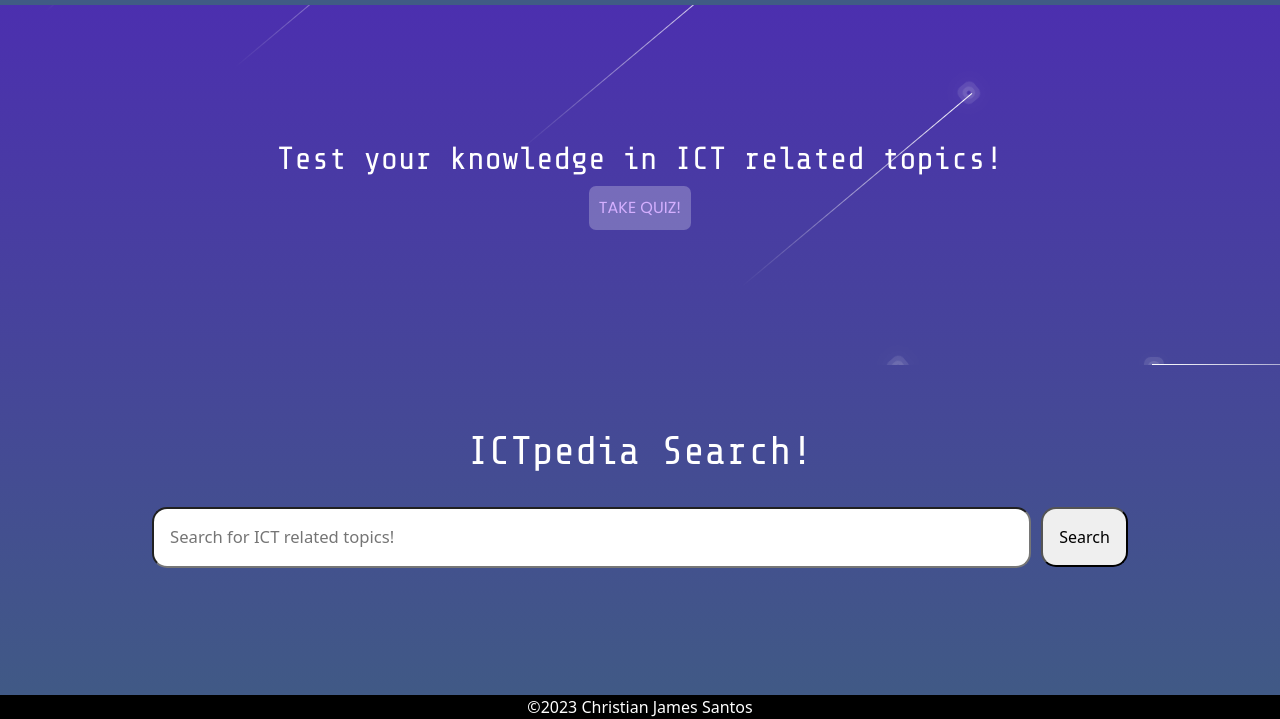
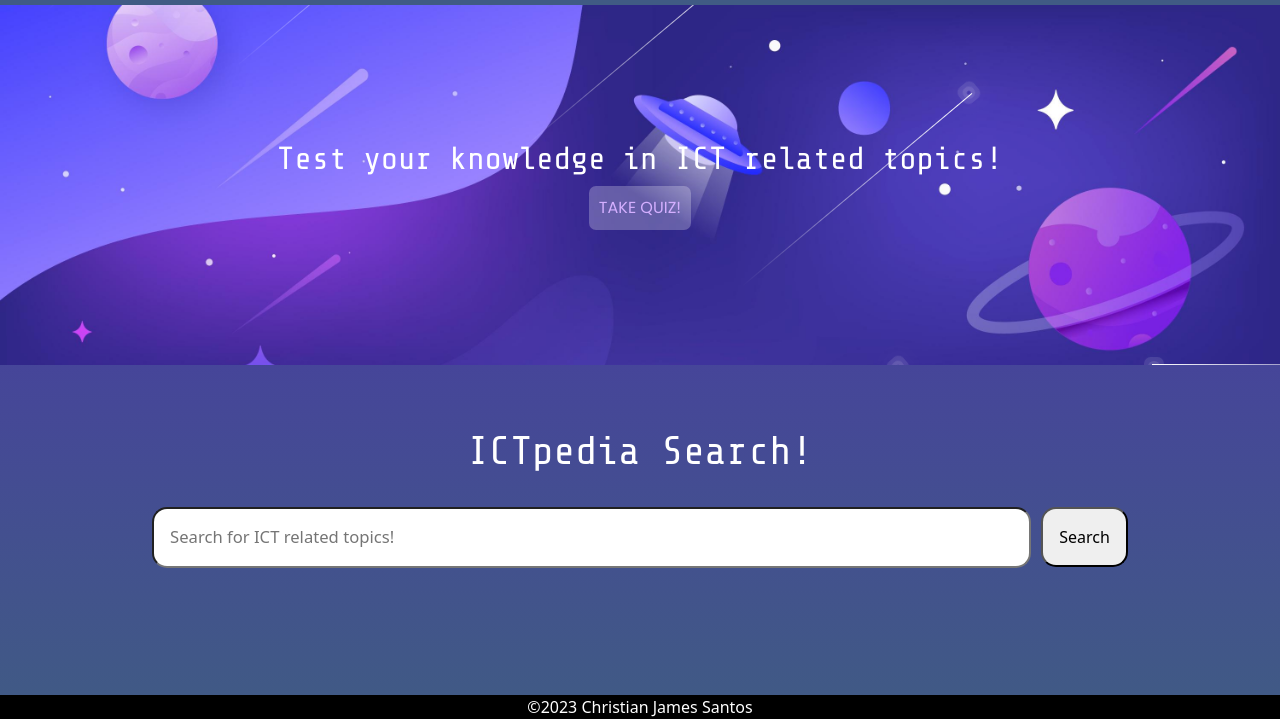
Before and after one commit to shijisan/PR2-Project, a plain HTML site: page index.html in a window 1280 px wide. Shown: the part 81-800 px from the top of the page. Drawn offline with nearby package versions, Linux system fonts and the light colour scheme.

Commit message:
Update hero.css

```diff
--- a/css/hero.css
+++ b/css/hero.css
@@ -2,7 +2,7 @@
     height: 45vh;
     padding: 0;
     margin: 0;
-    background-image: url(images/space-homepage.jpg);
+    background-image: url(../images/space-homepage.jpg);
     background-size: cover;
     display: flex;
     align-items: center;
```
